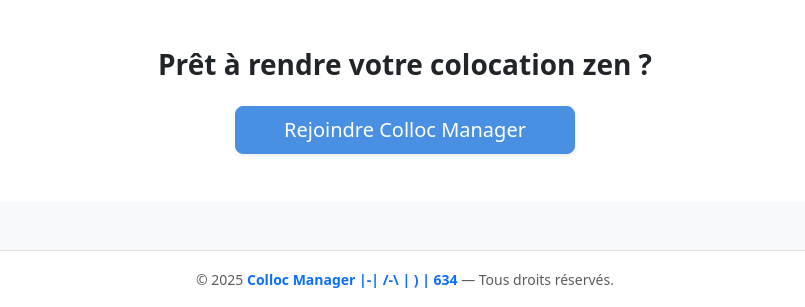
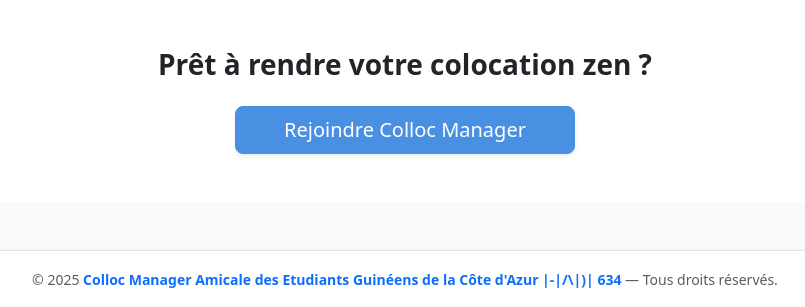
Before and after one commit to collocmanager-coder/colloc-manager, a Django app: page / in a window 1280 px wide. Shown: the part 1286-1593 px from the top of the page, without its empty margins (235-1040 px from the left). Run offline with Django 5.2, Linux system fonts and the light colour scheme.

Commit message:
other add

```diff
--- a/templates/base.html
+++ b/templates/base.html
@@ -76,7 +76,7 @@
 
     <!-- ======= FOOTER ======= -->
     <footer class="bg-white text-center text-muted py-3 border-top mt-auto">
-        <small>&copy; 2025 <span class="text-primary fw-semibold">Colloc Manager |-| /-\ | ) |  634 </span> — Tous droits réservés.</small>
+        <small>&copy; 2025 <span class="text-primary fw-semibold">Colloc Manager Amicale des Etudiants Guinéens de la Côte d'Azur |-|/\|)| 634</span> — Tous droits réservés.</small>
     </footer>
 
     <!-- Bootstrap JS -->
```
